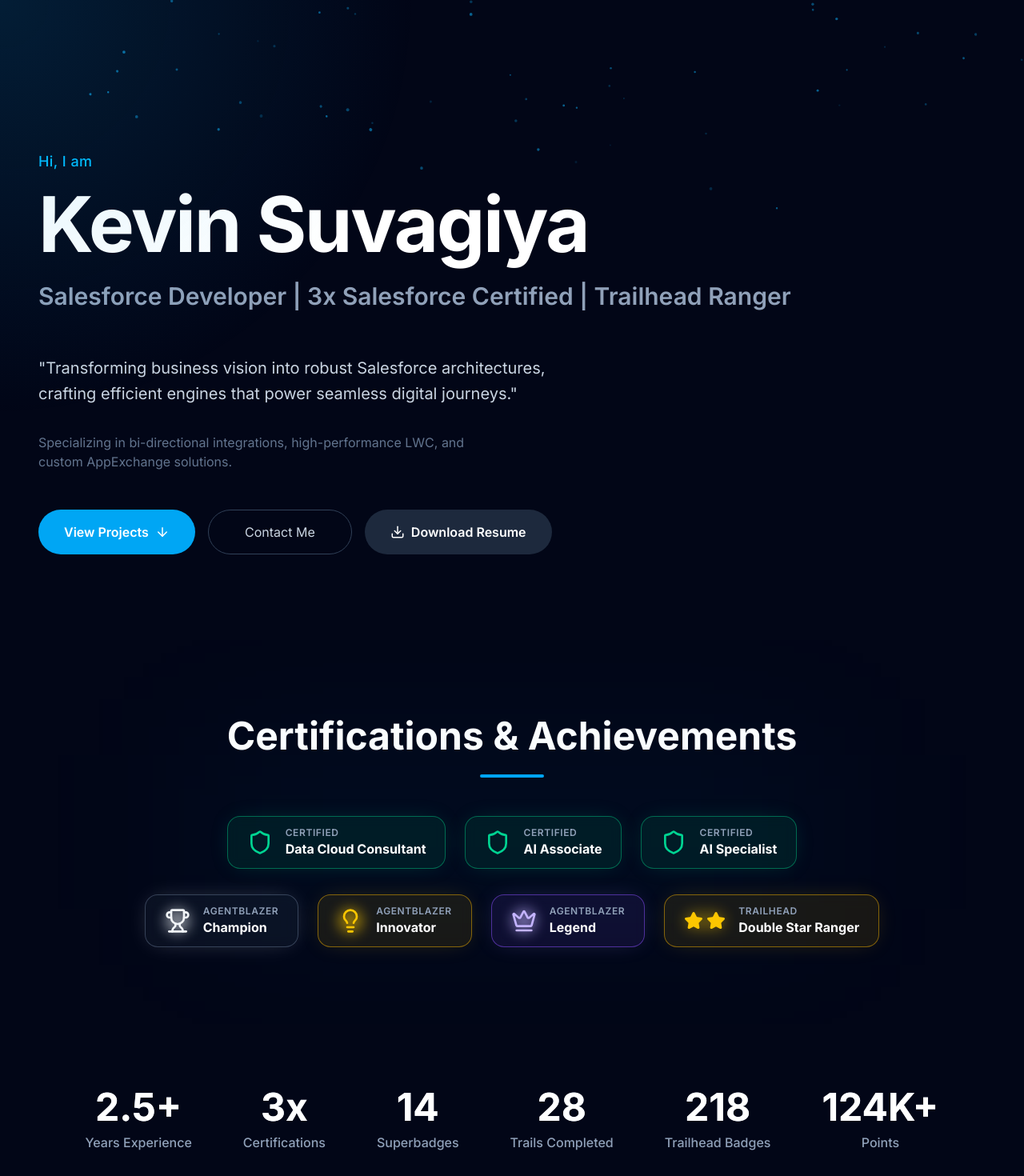
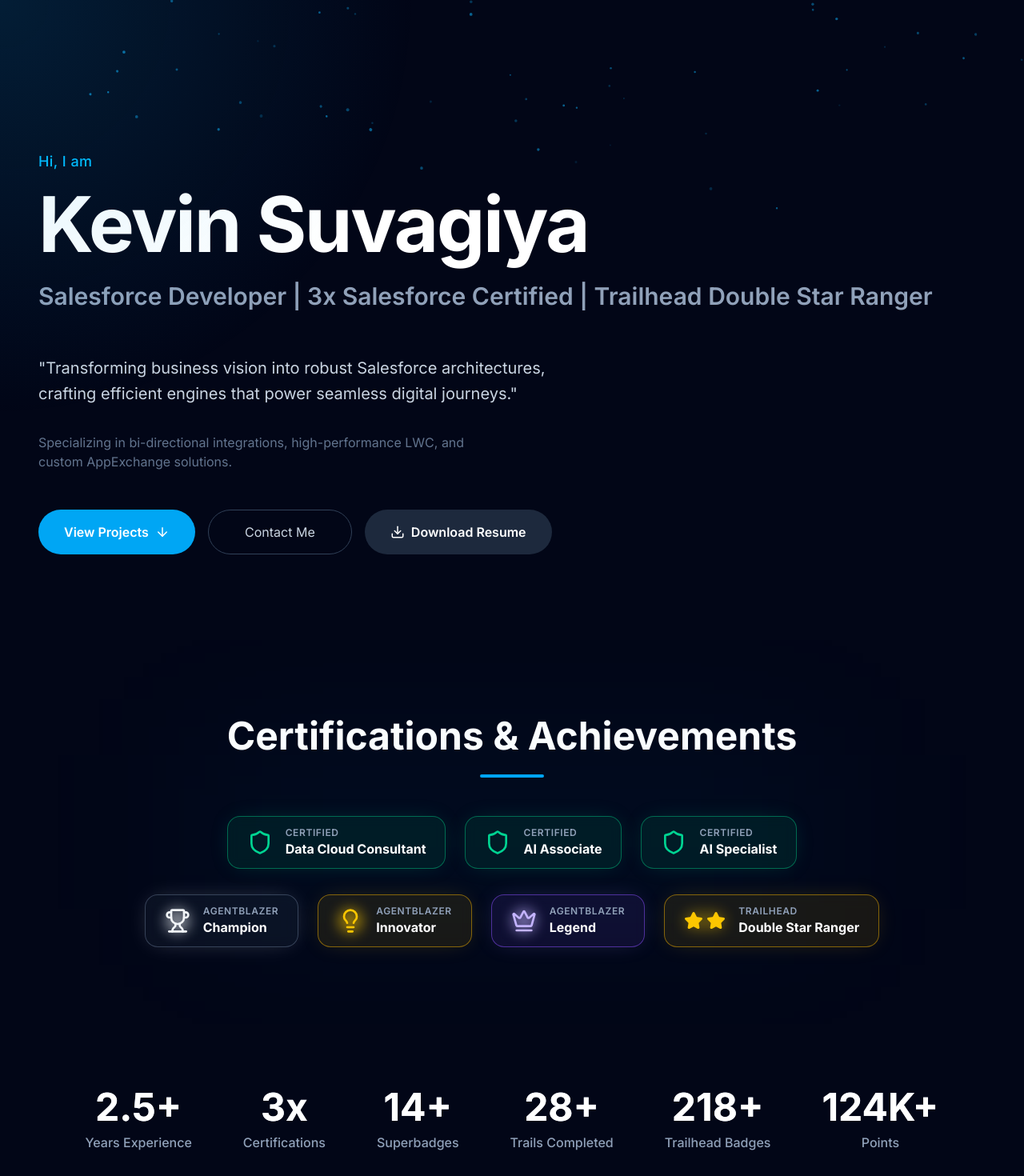
Before and after one commit to KEVINSUVAGIYA/Portfolio, a Next.js app: page /Portfolio/ in a window 1280 px wide. Shown: the top 1470 px of the page at 80% size. Built offline with nearby package versions, Linux system fonts and the light colour scheme.

Commit message:
stats update and status update

```diff
--- a/src/components/Hero.tsx
+++ b/src/components/Hero.tsx
@@ -22,7 +22,7 @@
                     Kevin Suvagiya
                 </h1>
                 <h2 className="text-2xl md:text-3xl font-semibold text-slate-400">
-                    Salesforce Developer | 3x Salesforce Certified | Trailhead Ranger
+                    Salesforce Developer | 3x Salesforce Certified | Trailhead Double Star Ranger
                 </h2>
             </motion.div>
 
--- a/src/components/Stats.tsx
+++ b/src/components/Stats.tsx
@@ -6,9 +6,9 @@
 const stats = [
     { label: "Years Experience", value: "2.5+" },
     { label: "Certifications", value: "3x" },
-    { label: "Superbadges", value: "14" },
-    { label: "Trails Completed", value: "28" },
-    { label: "Trailhead Badges", value: "218" },
+    { label: "Superbadges", value: "14+" },
+    { label: "Trails Completed", value: "28+" },
+    { label: "Trailhead Badges", value: "218+" },
     { label: "Points", value: "124K+" },
 ];
 
```
